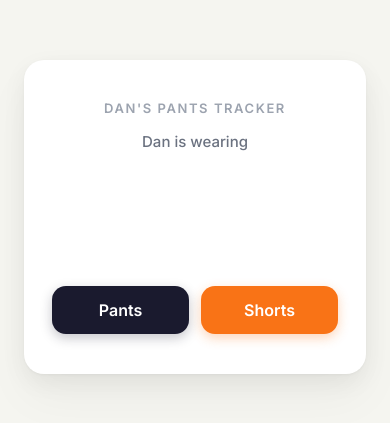
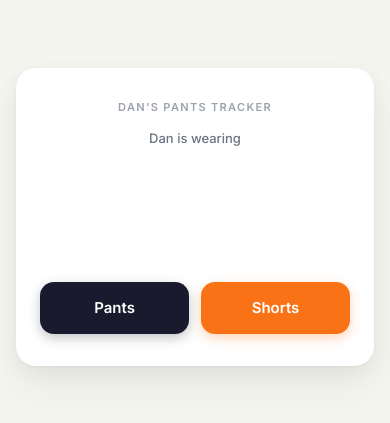
Before and after one commit to jbk708/dans-pants-tracker, a website: page index.html in a window 390 px wide. Shown: the part 205-628 px from the top of the page. Drawn offline with Linux system fonts and the light colour scheme; no server answers.

Commit message:
feat(ui): improve mobile responsiveness for tracker
Co-authored-by: Hermes Agent <hermes@agent.local>

```diff
--- a/index.html
+++ b/index.html
@@ -150,16 +150,35 @@
         }
 
         @media (max-width: 480px) {
+            body {
+                padding: 16px;
+            }
+
             .card {
-                padding: 40px 28px;
+                padding: 32px 24px;
                 border-radius: 20px;
+            }
+
+            .card-title {
+                font-size: 11px;
+            }
+
+            .status-label {
+                font-size: 13px;
+            }
+
+            .counter {
+                font-size: 14px;
+                padding: 6px 14px;
+                margin-bottom: 32px;
             }
 
             .btn {
                 min-width: 0;
-                padding: 14px 20px;
-                font-size: 16px;
+                padding: 16px 12px;
+                font-size: 15px;
                 border-radius: 14px;
+                min-height: 52px;
             }
 
             .buttons {
```
Also changed, not shown: docs/TICKETS.md (+1 -1 lines).
